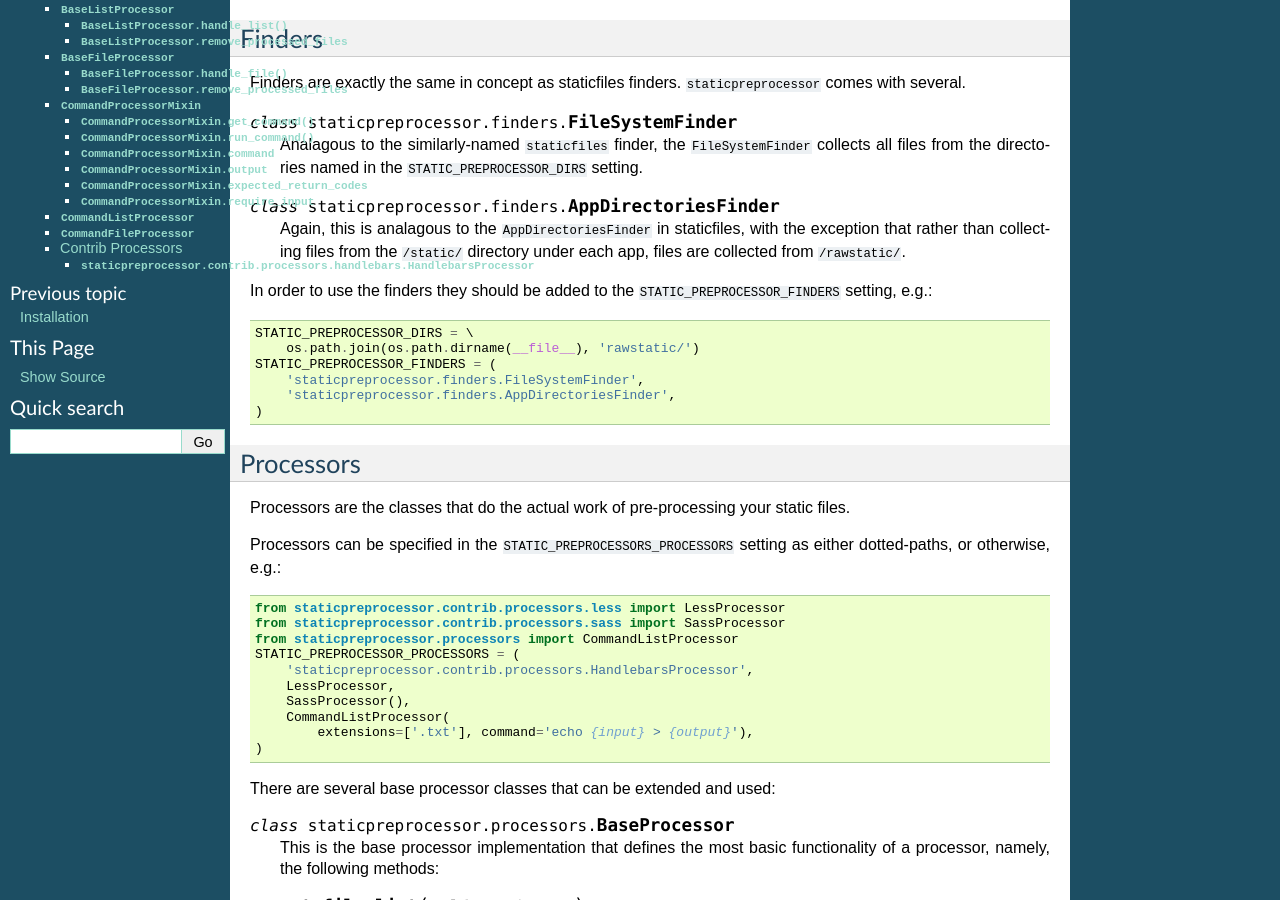
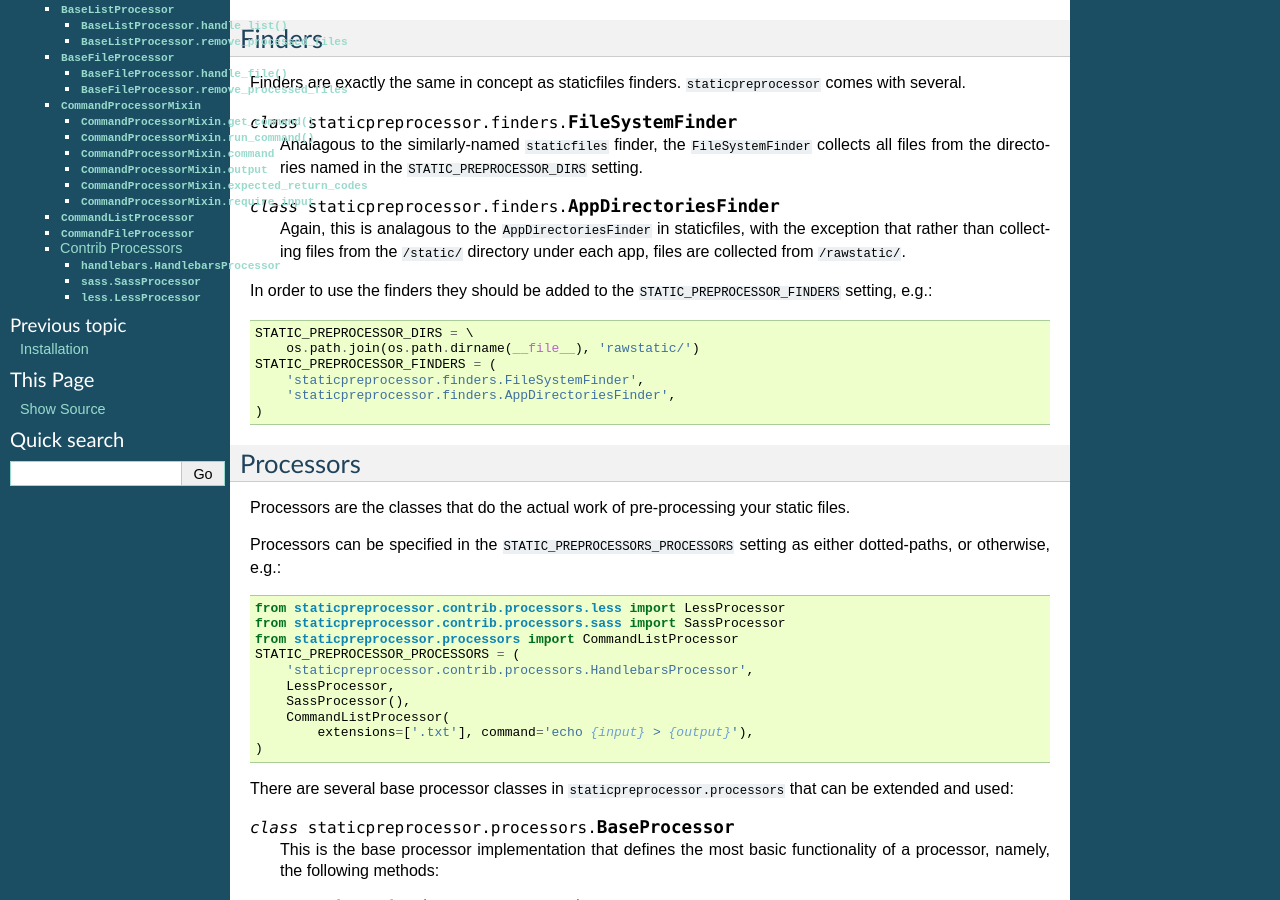
Before and after one commit to lpomfrey/django-staticpreprocessor, a Sphinx documentation site: the page built from docs/usage.rst, in a window 1280 px wide and 900 px high, scrolled down 298 px. Built offline with Sphinx 7.4.7, drawn with Linux system fonts in a browser that asks for light colours; formulas are drawn with MathJax 3; some of the changed text lies outside the part shown.

Commit message:
Contrib preprocessor docs

```diff
--- a/docs/usage.rst
+++ b/docs/usage.rst
@@ -70,7 +70,8 @@
     )
 
 
-There are several base processor classes that can be extended and used:
+There are several base processor classes in ``staticpreprocessor.processors``
+that can be extended and used:
 
 .. py:class:: BaseProcessor
 
@@ -229,10 +230,19 @@
 
 Contrib Processors
 ~~~~~~~~~~~~~~~~~~
+.. py:module:: staticpreprocessor.contrib.processors
 
 There are several processors included in the
 ``staticpreprocessor.contrib.processors`` module.
 
-.. py:class:: staticpreprocessor.contrib.processors.handlebars.HandlebarsProcessor
+.. py:class:: handlebars.HandlebarsProcessor
 
     Processes all ``.handlebars`` files into ``handlebars_templates.js``.
+
+.. py:class:: sass.SassProcessor
+
+    Processes all ``.sass`` and ``.scss`` files into ``sass_styles.css``.
+
+.. py:class:: less.LessProcessor
+
+    Processes all ``.less`` files into ``less_styles.css``.
```
